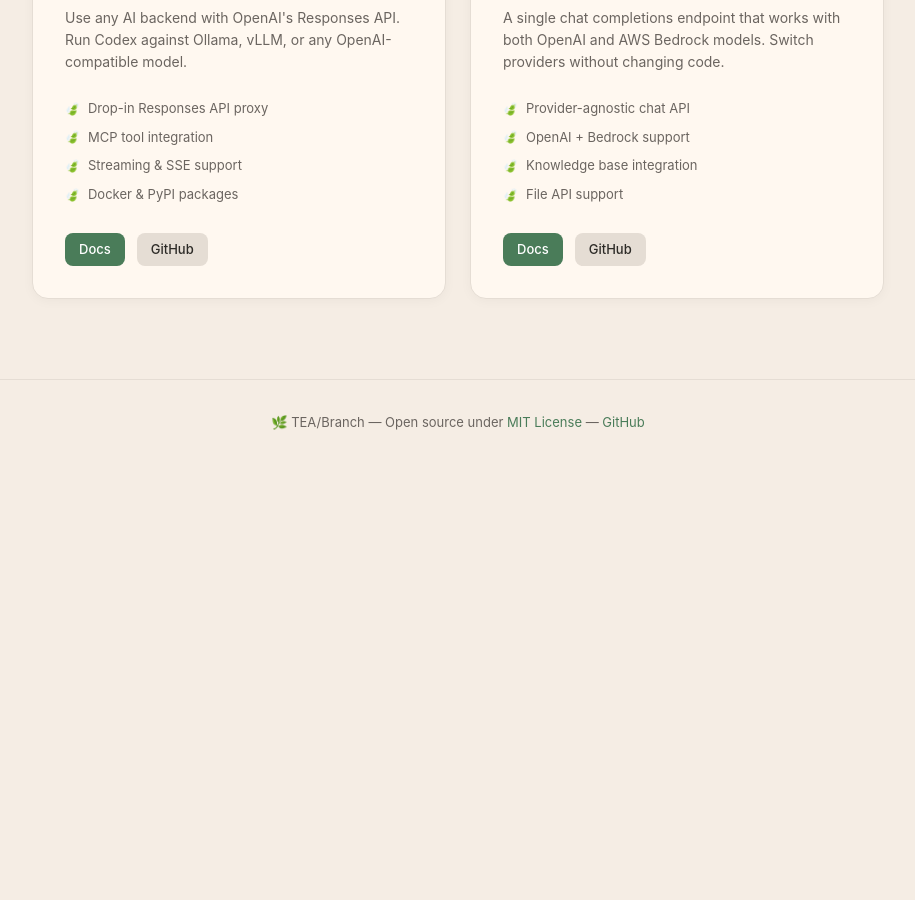
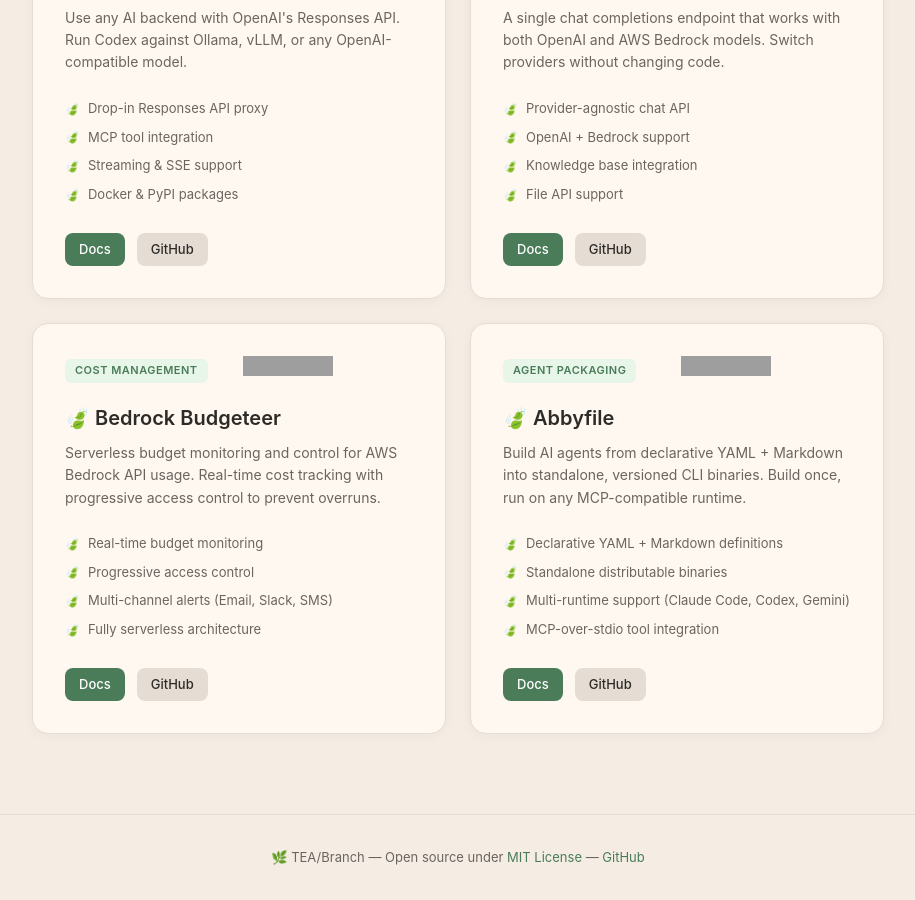
Before and after one commit to teabranch/landing-page, a Jekyll site: the page built from index.html, in a window 1280 px wide and 900 px high, scrolled down 701 px. Shown: the whole window, without its empty margins (182-1097 px from the left). Built offline with Jekyll 4.4.1, drawn with Linux system fonts in a browser that asks for light colours; before the commit the page ends 1166 px from its top, so only the background shows below that; grey boxes are pictures that could not be loaded.

Commit message:
Add bedrock-budgeteer and abbyfile project cards
Co-Authored-By: Claude Opus 4.6 (1M context) <noreply@anthropic.com>

```diff
--- a/index.html
+++ b/index.html
@@ -48,4 +48,42 @@ title: Home
       <a href="https://github.com/teabranch/open-bedrock-server" class="btn-secondary">GitHub</a>
     </div>
   </div>
+
+  <div class="project-card">
+    <div class="project-header">
+      <span class="project-tag">Cost Management</span>
+      <iframe src="https://ghbtns.com/github-btn.html?user=teabranch&repo=bedrock-budgeteer&type=star&count=true&size=large" frameborder="0" scrolling="0" width="170" height="30" title="Star bedrock-budgeteer on GitHub" style="vertical-align: middle;"></iframe>
+    </div>
+    <h3>🍃 Bedrock Budgeteer</h3>
+    <p class="desc">Serverless budget monitoring and control for AWS Bedrock API usage. Real-time cost tracking with progressive access control to prevent overruns.</p>
+    <ul class="project-features">
+      <li>Real-time budget monitoring</li>
+      <li>Progressive access control</li>
+      <li>Multi-channel alerts (Email, Slack, SMS)</li>
+      <li>Fully serverless architecture</li>
+    </ul>
+    <div class="project-links">
+      <a href="https://bedrock-budgeteer.teabranch.dev" class="btn-primary">Docs</a>
+      <a href="https://github.com/teabranch/bedrock-budgeteer" class="btn-secondary">GitHub</a>
+    </div>
+  </div>
+
+  <div class="project-card">
+    <div class="project-header">
+      <span class="project-tag">Agent Packaging</span>
+      <iframe src="https://ghbtns.com/github-btn.html?user=teabranch&repo=abbyfile&type=star&count=true&size=large" frameborder="0" scrolling="0" width="170" height="30" title="Star abbyfile on GitHub" style="vertical-align: middle;"></iframe>
+    </div>
+    <h3>🍃 Abbyfile</h3>
+    <p class="desc">Build AI agents from declarative YAML + Markdown into standalone, versioned CLI binaries. Build once, run on any MCP-compatible runtime.</p>
+    <ul class="project-features">
+      <li>Declarative YAML + Markdown definitions</li>
+      <li>Standalone distributable binaries</li>
+      <li>Multi-runtime support (Claude Code, Codex, Gemini)</li>
+      <li>MCP-over-stdio tool integration</li>
+    </ul>
+    <div class="project-links">
+      <a href="https://abbyfile.teabranch.dev" class="btn-primary">Docs</a>
+      <a href="https://github.com/teabranch/abbyfile" class="btn-secondary">GitHub</a>
+    </div>
+  </div>
 </section>
```
